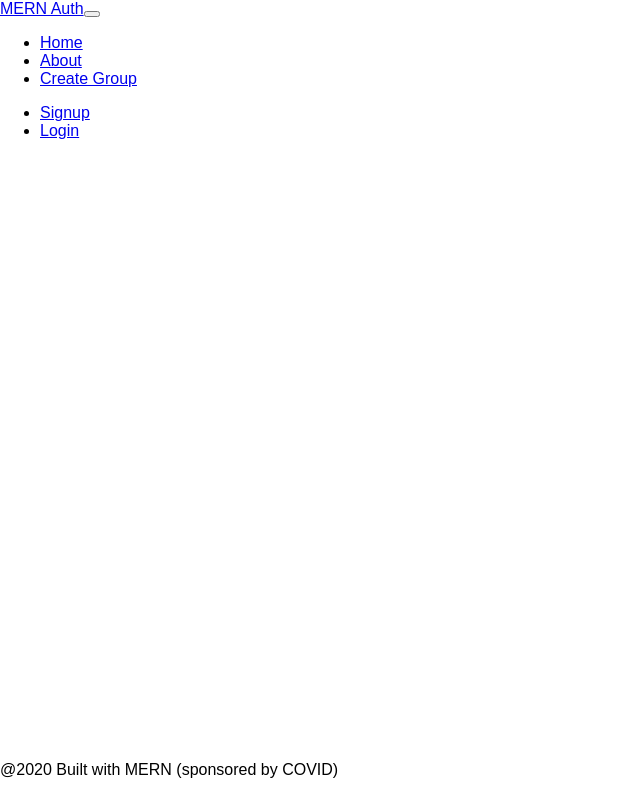
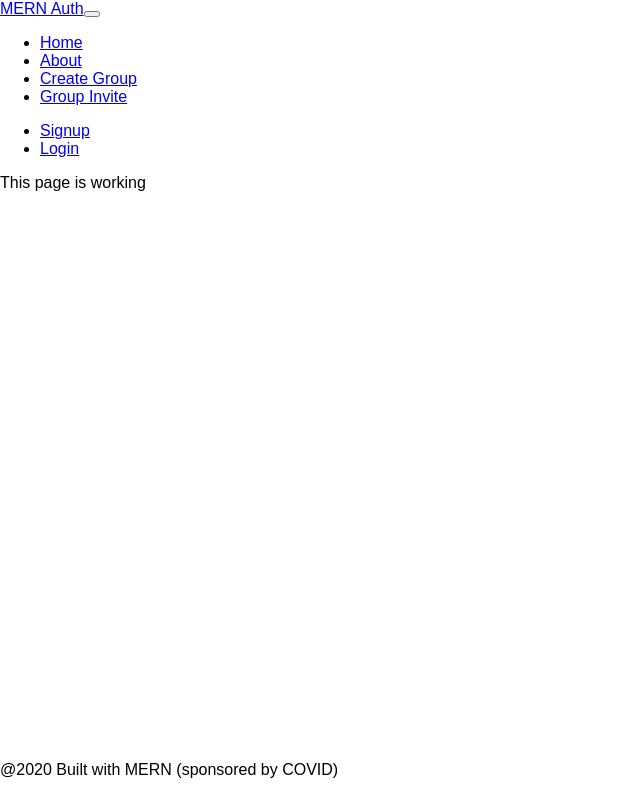
Before and after one commit to BGoldenberg161/ApartMate-Frontend, a React (Create React App) app: page /groupurl in a window 1280 px wide. Shown: the whole page, without its empty margins (0-640 px from the left). Built offline with nearby package versions, Linux system fonts and the light colour scheme; the HTML template or start-up script is replaced by a standard one.

Commit message:
adding Group URL component into nav and link

```diff
--- a/src/App.js
+++ b/src/App.js
@@ -11,6 +11,7 @@ import Footer from './components/Footer'
 import NavBar from './components/Navbar'
 import './App.css';
 import CreateGroup from './components/CreateGroup';
+import GroupUrl from './components/GroupUrl';
 
 import { createMuiTheme } from '@material-ui/core/styles';
 import { ThemeProvider } from '@material-ui/styles';
@@ -83,6 +84,7 @@ function App() {
           <PrivateRoute path="/profile" component={ Profile } user={currentUser} />
           <Route exact path="/" component={ HomePage } />
           <Route path="/creategroup" component={ CreateGroup }/>
+          <Route path="/groupurl" component={ GroupUrl } />
         </Switch>
       </div>
       <Footer />
--- a/src/components/CreateGroup.js
+++ b/src/components/CreateGroup.js
@@ -105,7 +105,7 @@ const CreateGroup = (props) => {
             autoFocus
             color="secondary"
           />
-
+          {/* add a design to button  */}
           <Button
             type="submit"
             fullWidth
--- /dev/null
+++ b/src/components/GroupUrl.js
@@ -0,0 +1,9 @@
+import React from 'react';
+
+const GroupInvite = () => {
+    return(
+        <p>This page is working</p>
+    )
+}
+
+export default GroupInvite;
--- a/src/components/Navbar.js
+++ b/src/components/Navbar.js
@@ -20,6 +20,9 @@ const NavBar = (props) => {
                         </li>
                         <li className="nav-item">
                             <NavLink className="nav-link" to="/creategroup">Create Group</NavLink>
+                        </li>
+                        <li className="nav-item">
+                            <NavLink className="nav-link" to="/groupurl">Group Invite</NavLink>
                         </li>
                     </ul>
                     {
```
